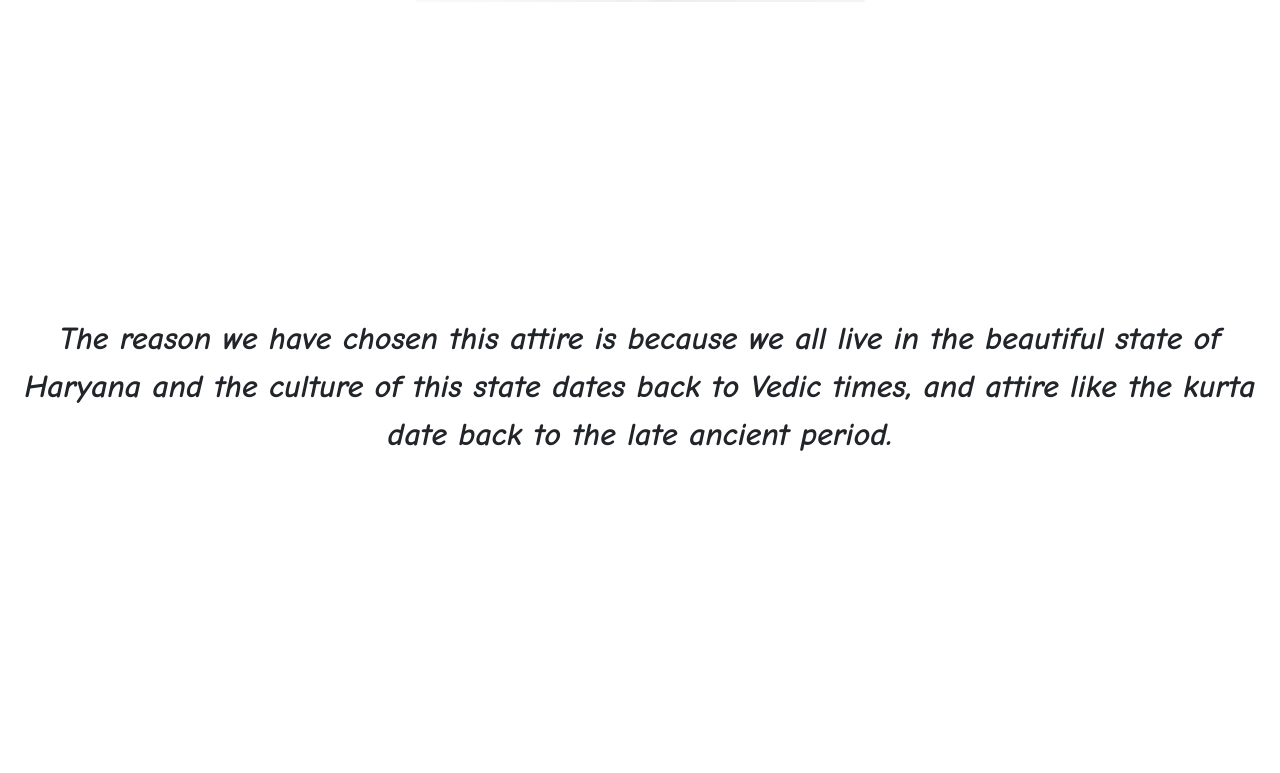
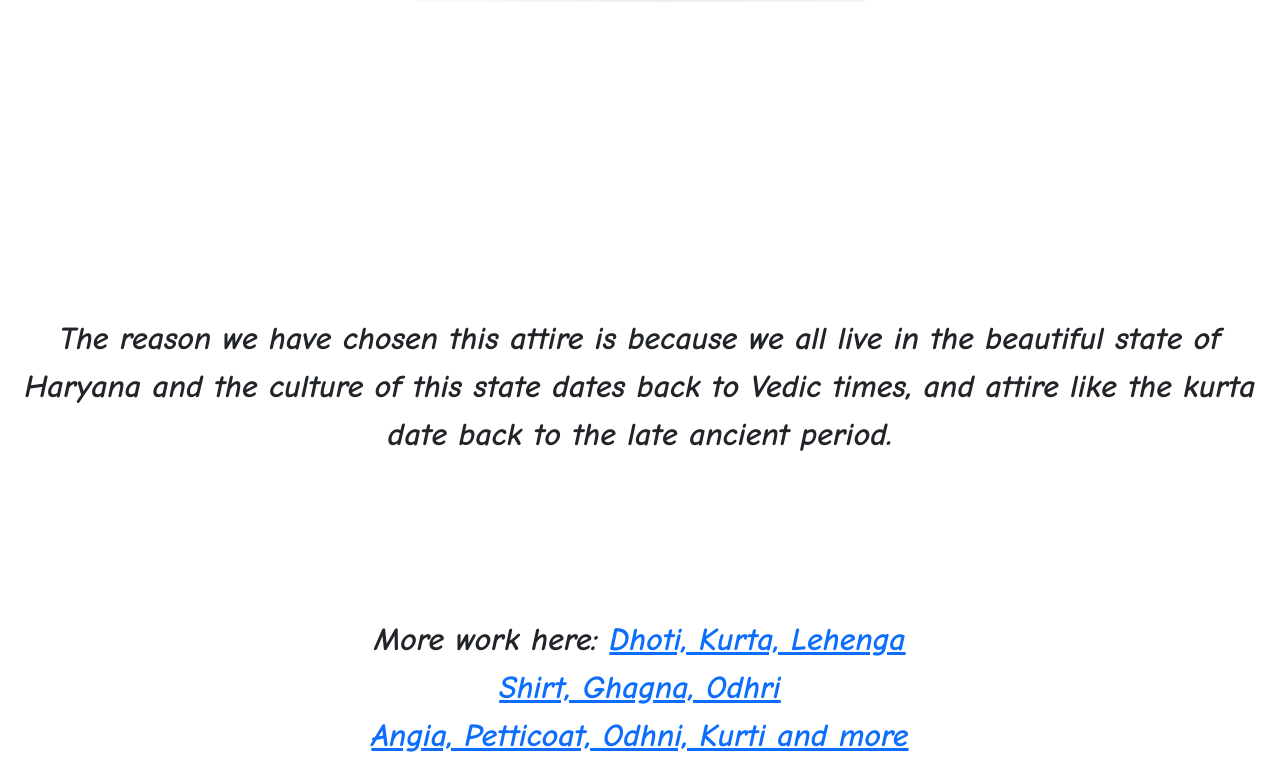
Before and after one commit to 8g-group2/8g-group2.github.io, a plain HTML site: page English/index.html in a window 1280 px wide. Shown: the part 2333-3106 px from the top of the page. Before the commit the page ends 2805 px from the top, so only its background shows below. Drawn offline with nearby package versions, Linux system fonts and the light colour scheme.

Commit message:
added links to other stuff

```diff
--- a/English/index.html
+++ b/English/index.html
@@ -43,6 +43,13 @@
         The reason we have chosen this attire is because we all live in the beautiful state of Haryana and the culture of this state dates back to Vedic times, and attire like the kurta date back to the late ancient period.
     </p>
 
+    <p> <br><br><br>
+        More work here:
+        <a href="images/img-1.jpeg" target="_blank">Dhoti, Kurta, Lehenga</a> <br>
+        <a href="images/img-2.jpeg" target="_blank">Shirt, Ghagna, Odhri</a> <br>
+        <a href="images/haryana.pdf" target="_blank">Angia, Petticoat, Odhni, Kurti and more</a>
+    </p>
+
     <!-- Bootstrap JS -->
     <script src="https://cdn.jsdelivr.net/npm/bootstrap@5.1.0/dist/js/bootstrap.bundle.min.js"
         integrity="sha384-U1DAWAznBHeqEIlVSCgzq+c9gqGAJn5c/t99JyeKa9xxaYpSvHU5awsuZVVFIhvj"
```
